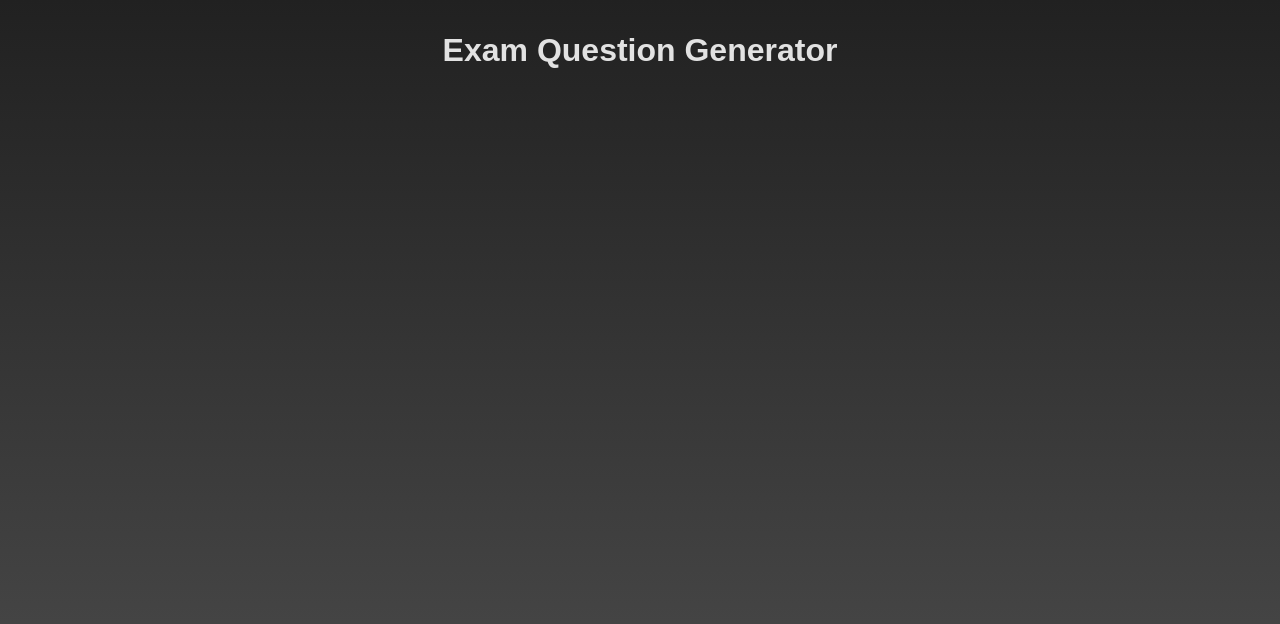
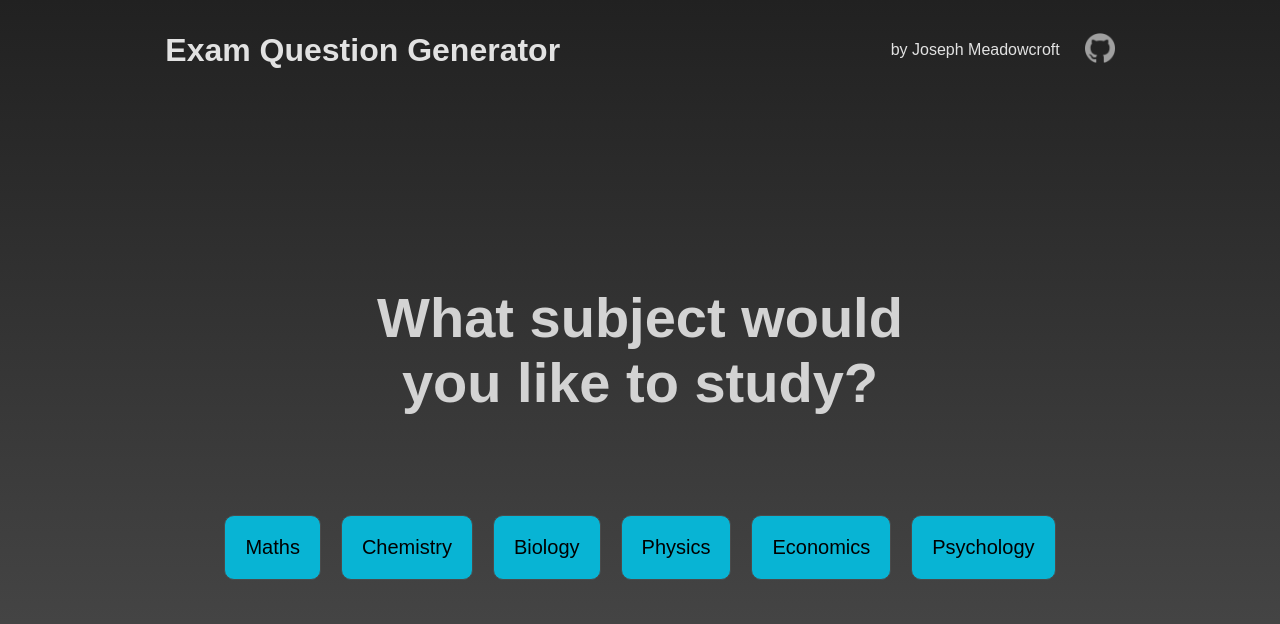
Before and after one commit to josephmeadowcroft/EconDaily, a React (Vite) app: page /home in a window 1280 px wide. Shown: the top 624 px of the page. Built offline with nearby package versions, Linux system fonts and the light colour scheme.

Commit message:
Home button deisgn

```diff
--- a/src/components/Home/Home.jsx
+++ b/src/components/Home/Home.jsx
@@ -1,13 +1,65 @@
 import React from "react";
 import "./home.scss";
+import { useState } from "react";
+import { motion } from "framer-motion";
 
 const Home = () => {
+  const [currentQuestionIndex, setCurrentQuestionIndex] = useState(0);
+
+  const questions = [
+    {
+      question: "What subject would you like to study?",
+      options: [
+        "Maths",
+        "Chemistry",
+        "Biology",
+        "Physics",
+        "Economics",
+        "Psychology",
+      ],
+    },
+    {
+      question: "Choose your exam board:",
+      options: ["AQA", "Edexcel", "OCR", "Other"],
+    },
+  ];
+
+  const handleOptionClick = (option) => {
+    setCurrentQuestionIndex(currentQuestionIndex + 1);
+  };
+
   return (
     <div className="home">
       <div className="header">
         <h1>Exam Question Generator</h1>
+        <div className="creditsWrapper">
+          <p>by Joseph Meadowcroft</p>
+          <a href="https://github.com/josephmeadowcroft" target="_blank">
+            <img src="src/assets/github.png" alt="github" />
+          </a>
+        </div>
       </div>
-
+      <div className="quizSelectionForm">
+        {currentQuestionIndex < questions.length && (
+          <div className="question">
+            <h2>{questions[currentQuestionIndex].question}</h2>
+            <div className="optionBtns">
+              {questions[currentQuestionIndex].options.map((option, index) => (
+                <motion.button
+                  key={index}
+                  className="optionBtn"
+                  onClick={() => handleOptionClick(option)}
+                  label={option}
+                  whileHover={{ scale: 1.1 }}
+                  whileTap={{ scale: 0.9 }}
+                >
+                  {option}
+                </motion.button>
+              ))}
+            </div>
+          </div>
+        )}
+      </div>
     </div>
   );
 };
--- a/src/components/Home/home.scss
+++ b/src/components/Home/home.scss
@@ -9,5 +9,57 @@
     margin: auto;
     height: 100px;
     color: #e2e2e2;
+
+    .creditsWrapper {
+      display: flex;
+      align-items: center;
+      justify-content: center;
+      gap: 25px;
+
+      img {
+        width: 30px;
+        height: 30px;
+      }
+    }
+  }
+  .quizSelectionForm {
+    height: calc(100vh - 100px);
+    width: 100%;
+    display: flex;
+    flex-direction: column;
+    justify-content: center;
+    align-items: center;
+
+    .question {
+      width: 50%;
+      height: 100%;
+      text-align: center;
+      display: flex;
+      justify-content: center;
+      align-items: center;
+      flex-direction: column;
+      margin-bottom: 35px;
+
+      h2 {
+        font-size: 56px;
+      }
+
+      .optionBtns {
+        display: flex;
+        flex-direction: row;
+        justify-content: center;
+        align-items: center;
+        margin-top: 100px;
+
+        .optionBtn {
+          padding: 20px;
+          font-size: 20px;
+          background-color: #08b4d4;
+          border: 1px solid rgb(75, 75, 75);
+          border-radius: 10px;
+          margin: auto 10px;
+        }
+      }
+    }
   }
 }
```
Also changed, not shown: src/assets/github.png (added).
